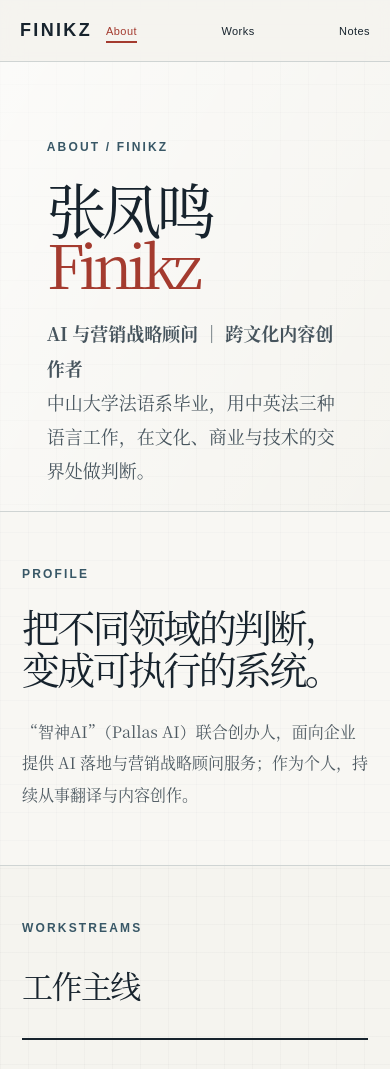
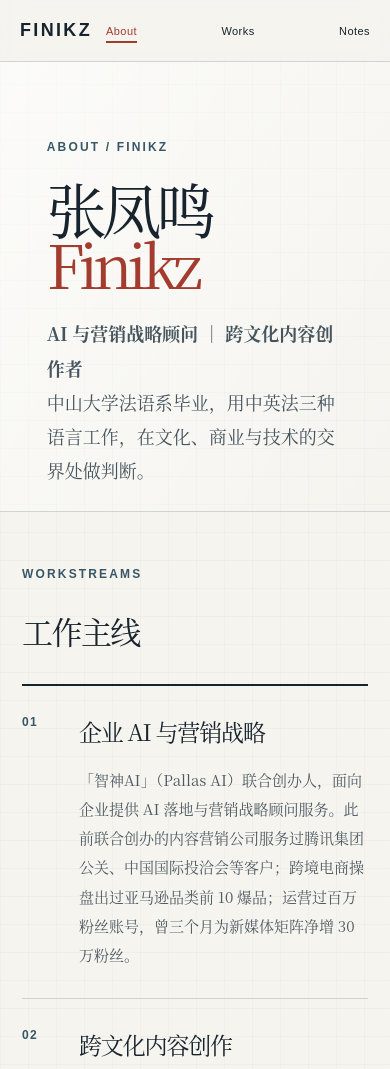
Before and after one commit to finikz/finikz.cn, a Next.js app: page /about in a window 390 px wide. Shown: the top 1069 px of the page. Built offline with nearby package versions, Linux system fonts and the light colour scheme.

Commit message:
Remove About profile section

```diff
--- a/app/about/page.tsx
+++ b/app/about/page.tsx
@@ -35,12 +35,6 @@ export default function AboutPage() {
         <h1>张凤鸣<br /><em>Finikz</em></h1>
         <p><strong>AI 与营销战略顾问 ｜ 跨文化内容创作者</strong><br />中山大学法语系毕业，用中英法三种语言工作，在文化、商业与技术的交界处做判断。</p>
       </header>
-
-      <section className="about-profile" aria-labelledby="profile-title">
-        <p className="eyebrow">PROFILE</p>
-        <h2 id="profile-title">把不同领域的判断，<br />变成可执行的系统。</h2>
-        <p>“智神AI”（Pallas AI）联合创办人，面向企业提供 AI 落地与营销战略顾问服务；作为个人，持续从事翻译与内容创作。</p>
-      </section>
 
       <section className="about-workstreams" aria-labelledby="workstreams-title">
         <div className="about-section-label"><p className="eyebrow">WORKSTREAMS</p><h2 id="workstreams-title">工作主线</h2></div>
--- a/app/consulting.css
+++ b/app/consulting.css
@@ -74,11 +74,7 @@ body {
 .about-contact { border-left-color: #385766; }
 .about-contact>a, .social-links a:hover { color: var(--red); }
 
-.about-profile, .about-workstreams { padding: 76px 12vw; border-bottom: 1px solid var(--line); }
-.about-profile { display: grid; grid-template-columns: 220px minmax(0, 1fr); gap: 36px; background: rgba(255,255,255,.25); }
-.about-profile .eyebrow { margin-top: 10px; }
-.about-profile h2 { margin: 0; font-size: clamp(37px, 4.5vw, 64px); font-weight: 500; letter-spacing: -.07em; line-height: 1.1; }
-.about-profile p:last-child { grid-column: 2; max-width: 610px; margin: 0; color: #4d5961; font-size: 17px; line-height: 1.95; }
+.about-workstreams { padding: 76px 12vw; border-bottom: 1px solid var(--line); }
 .about-workstreams { display: grid; grid-template-columns: 220px minmax(0, 1fr); gap: 36px; }
 .about-section-label h2 { margin: 0; font-size: 31px; font-weight: 500; letter-spacing: -.05em; }
 .about-stream-list { border-top: 2px solid var(--ink); }
@@ -116,10 +112,7 @@ footer a { color: #f2b19b; }
   .project-row p { font-size: 15px; }
   .article-navigation { gap: 18px; margin-top: 55px; }
   .article-navigation strong { font-size: 15px; }
-  .about-profile, .about-workstreams { display: block; padding: 55px 22px; }
-  .about-profile .eyebrow { margin: 0 0 24px; }
-  .about-profile h2 { font-size: 38px; }
-  .about-profile p:last-child { margin-top: 28px; font-size: 16px; }
+  .about-workstreams { display: block; padding: 55px 22px; }
   .about-section-label { margin-bottom: 30px; }
   .about-stream { grid-template-columns: 42px minmax(0, 1fr); gap: 15px; padding: 29px 0; }
   .about-stream h3 { font-size: 23px; }
```
